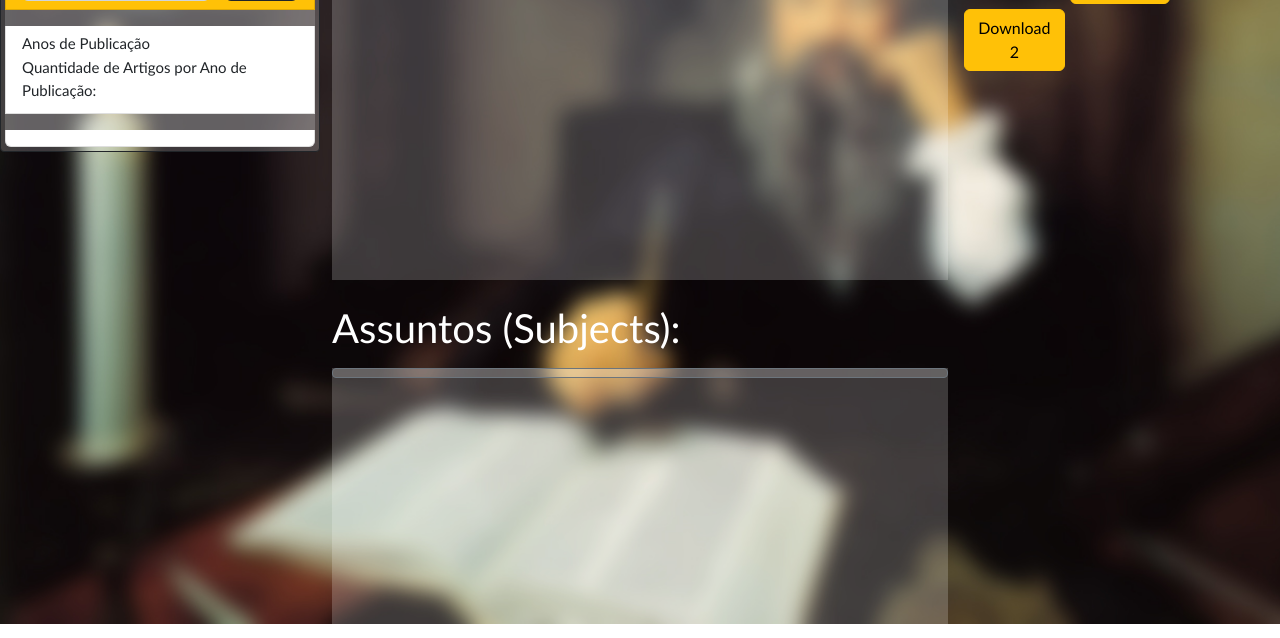
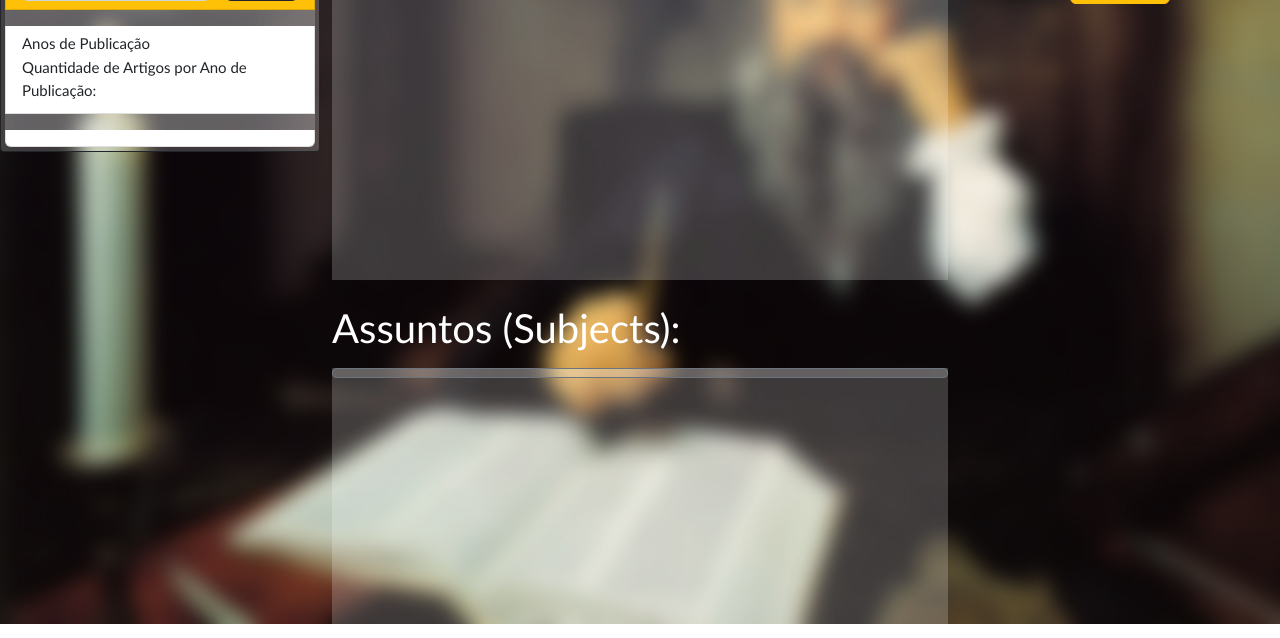
Before and after one commit to SESIDEV/Nostradamus-Front, a Flask app: page /result in a window 1280 px wide. Shown: the part 176-814 px from the top of the page. Run offline with Flask 2, Linux system fonts and the light colour scheme.

Commit message:
tirar botao download2 e aumentar tempo para 30 seg

```diff
--- a/static/public/javascript/app.js
+++ b/static/public/javascript/app.js
@@ -502,7 +502,7 @@
 
 function atualizarModal() {
   let textoModal = document.querySelector("#texto-modal")
-  let secs = 5
+  let secs = 30
   setInterval(() => {
     textoModal.innerHTML = `Aguarde ` + secs + ` segundos`
     if (secs >= 1) {
--- a/templates/content/result.html
+++ b/templates/content/result.html
@@ -81,10 +81,6 @@
         data-bs-target="#modal-download-classificacoes" id="btn-download" onclick="parseDados(printResult())">
         Download
       </button>
-      <button type="button" class="btn btn-warning" data-bs-toggle="modal"
-        data-bs-target="#modal-download-classificacoes" id="btn-download" onclick="baixarGraficos()">
-        Download 2
-      </button>
     </span>
   </div>
 
```
